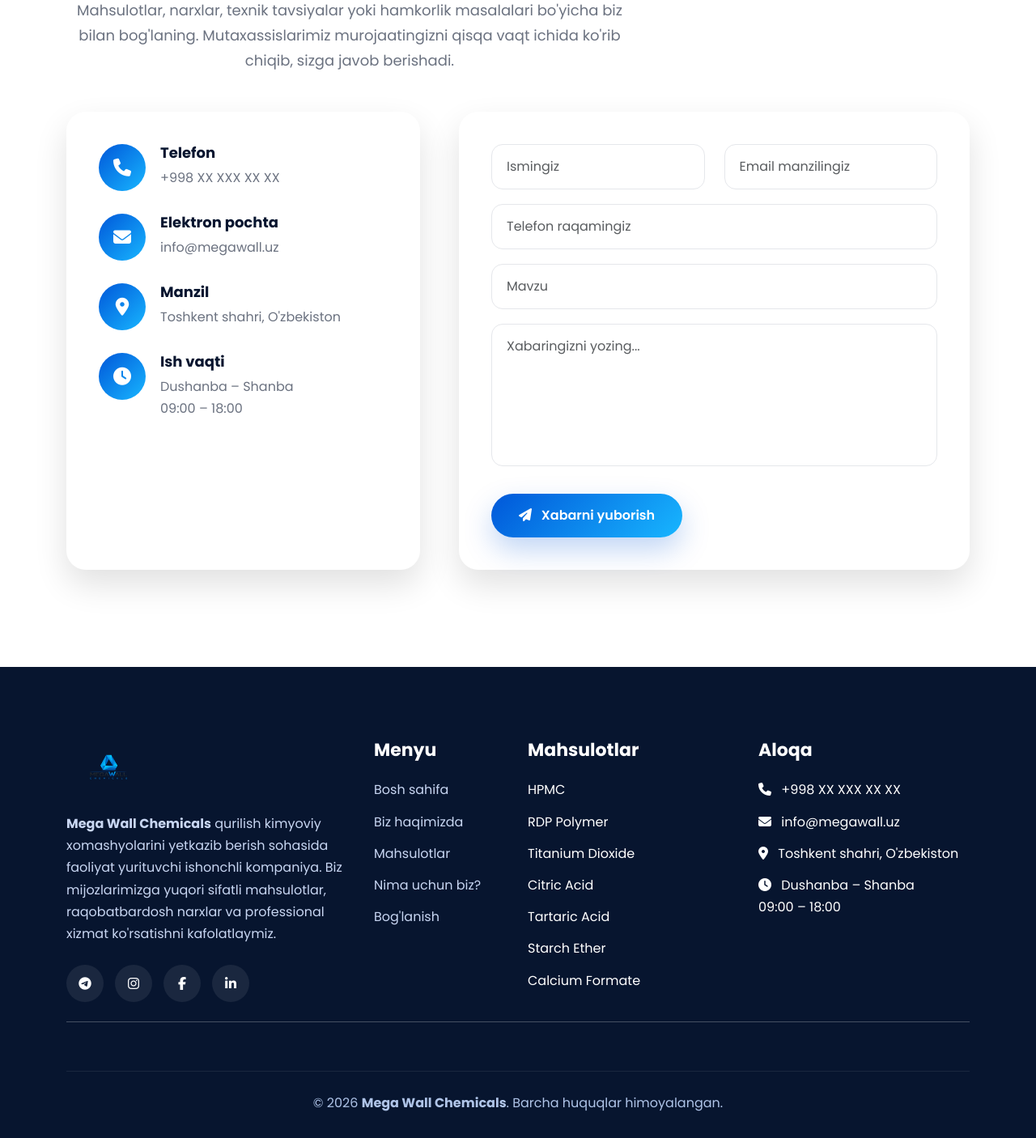
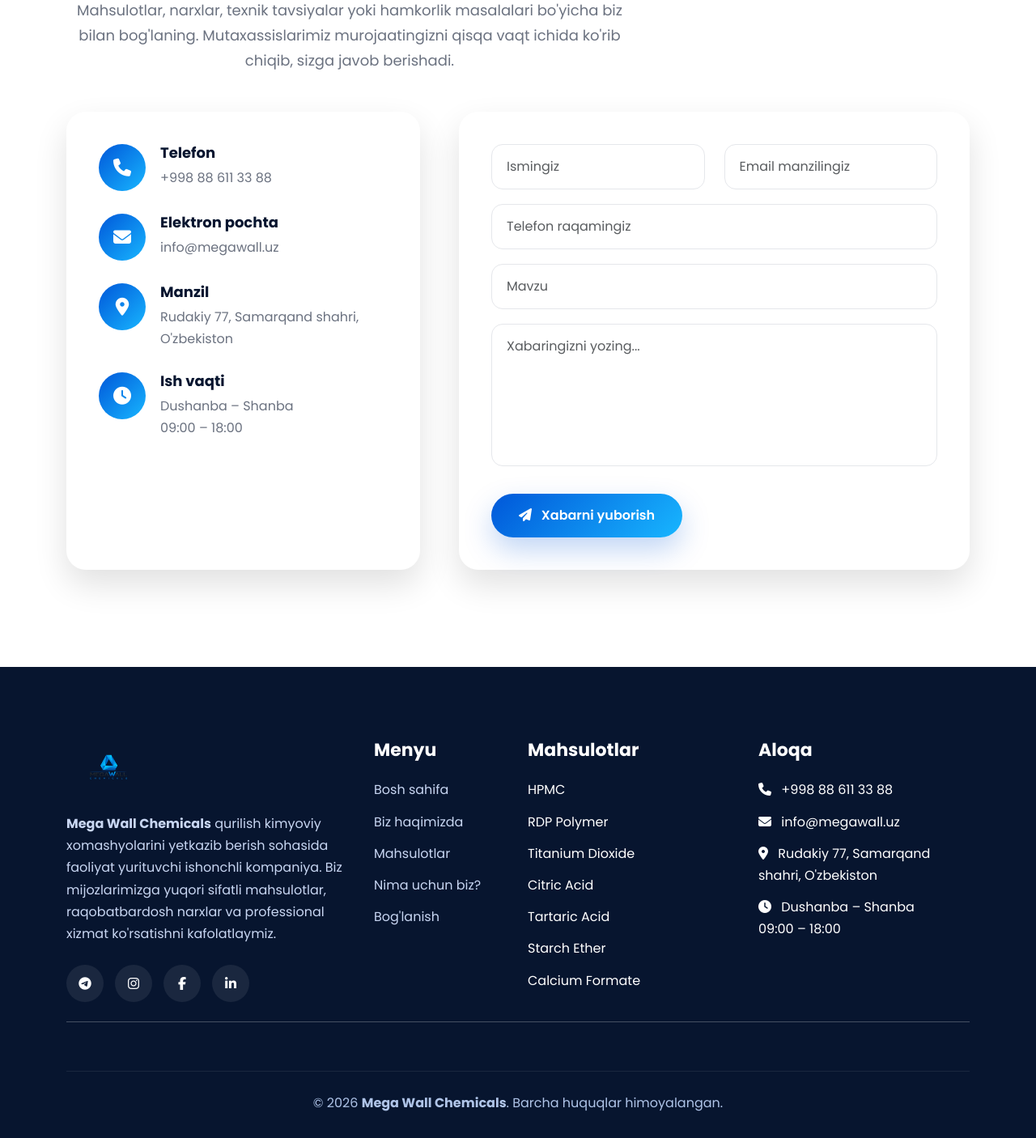
Before and after one commit to khayotkhons1/megawall-website, a Django app: page / in a window 1280 px wide; the page is wider, and only the part inside the window is pictured. Shown: the part 4738-6144 px from the top of that part at 81% size. Run offline with Django 5.2, Linux system fonts and the light colour scheme; data comes from the database, SQL or seed files in the repository.

Commit message:
Update contact information

```diff
--- a/templates/components/contact.html
+++ b/templates/components/contact.html
@@ -48,7 +48,7 @@
 
                             <h5>Telefon</h5>
 
-                            <p>+998 XX XXX XX XX</p>
+                            <p>+998 88 611 33 88</p>
 
                         </div>
 
@@ -84,7 +84,7 @@
 
                             <h5>Manzil</h5>
 
-                            <p>Toshkent shahri, O'zbekiston</p>
+                            <p>Rudakiy 77, Samarqand shahri, O'zbekiston</p>
 
                         </div>
 
--- a/templates/components/footer.html
+++ b/templates/components/footer.html
@@ -112,7 +112,7 @@
 
                         <i class="fas fa-phone me-2"></i>
 
-                        +998 XX XXX XX XX
+                        +998 88 611 33 88
 
                     </li>
 
@@ -128,7 +128,7 @@
 
                         <i class="fas fa-location-dot me-2"></i>
 
-                        Toshkent shahri, O'zbekiston
+                        Rudakiy 77, Samarqand shahri, O'zbekiston
 
                     </li>
 
```
